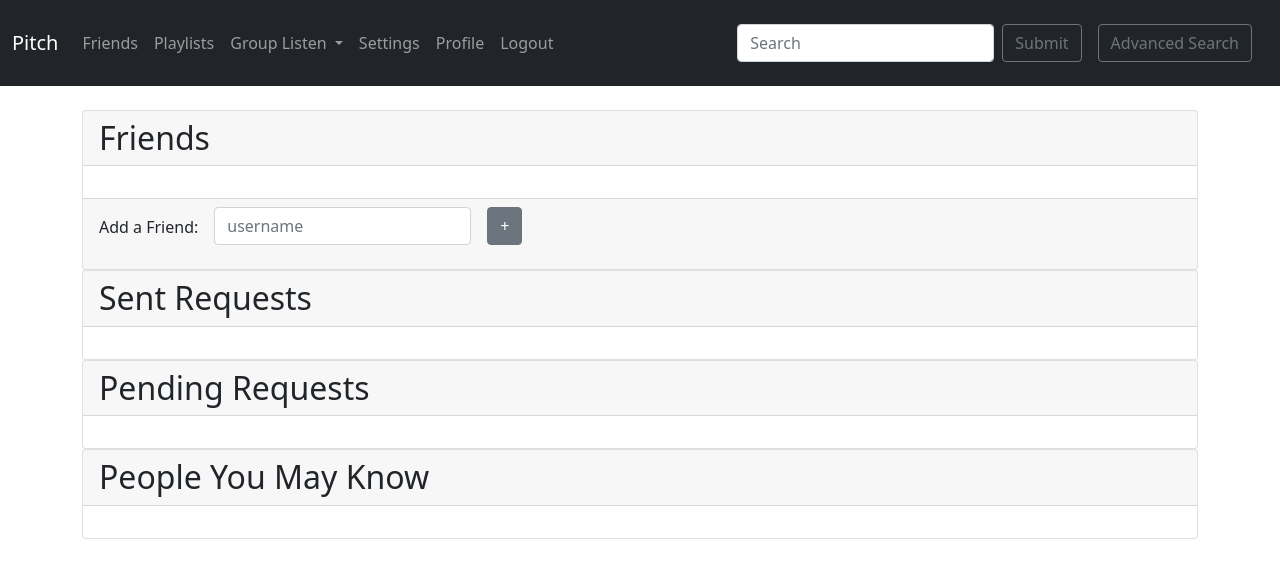
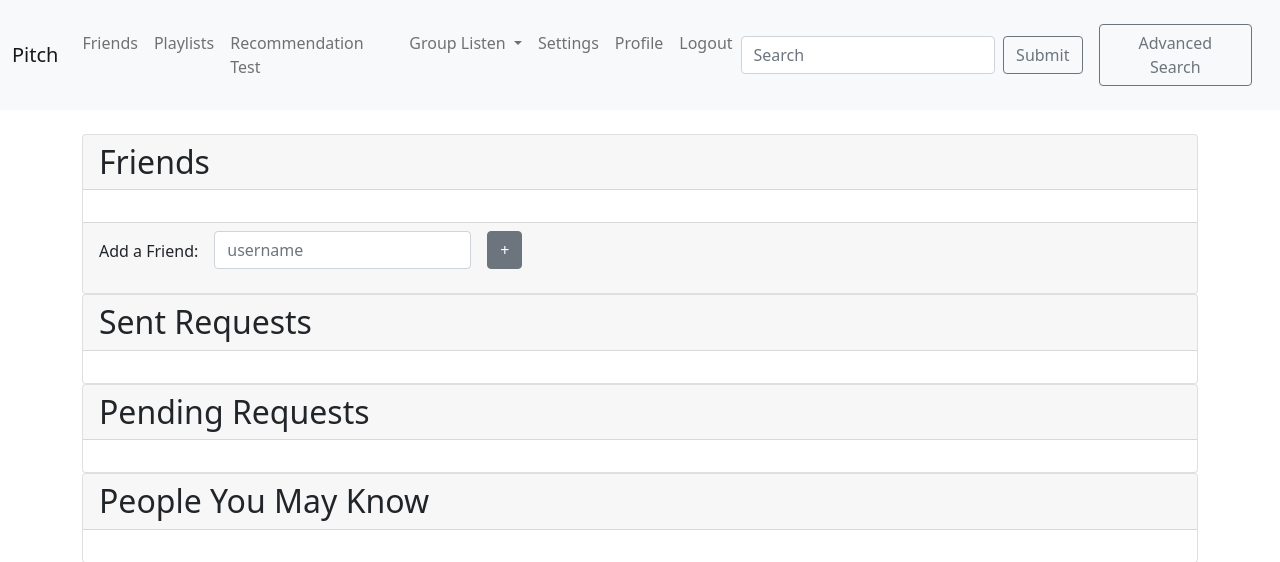
Before and after one commit to cleeke29/Senior-Project_Group2, a Django app: page /accounts/friends/ in a window 1280 px wide. Shown: the top 562 px of the page. Run offline with Django 3.2, Linux system fonts and the light colour scheme; the visitor is signed in with stand-in values (Sample User, id 1); data comes from the database, SQL or seed files in the repository.

Commit message:
Update base.html
Added new dark mode feature and included navbar links for settings and recommendation test

```diff
--- a/pitch_proto/templates/base.html
+++ b/pitch_proto/templates/base.html
@@ -13,7 +13,7 @@
         {% block head %}{% endblock %}
       </head>
       <body>
-        <nav class="navbar navbar-expand-lg navbar-dark bg-dark">
+        <nav class="navbar navbar-expand-lg {% if user.dark_mode %}navbar-dark bg-dark{% else %}navbar-light bg-light{% endif %}">
             <div class="container-fluid">
               <a class="navbar-brand" href="{% url 'home' %}">Pitch</a>
               <button class="navbar-toggler" type="button" data-bs-toggle="collapse" data-bs-target="#navbarSupportedContent" aria-controls="navbarSupportedContent" aria-expanded="false" aria-label="Toggle navigation">
@@ -29,6 +29,9 @@
                   <li class="nav-item">
                     <a class="nav-link" href="#">Playlists</a>
                   </li>
+                  <li class="nav-item">
+                    <a class="nav-link" href="{% url 'test' %}">Recommendation Test</a>
+                  </li>
                   <li class="nav-item dropdown">
                     <a class="nav-link dropdown-toggle" href="#" id="navbarDropdown" role="button" data-bs-toggle="dropdown" aria-expanded="false">
                       Group Listen
@@ -40,7 +43,7 @@
                     </ul>
                   </li>
                   <li class="nav-item">
-                    <a class="nav-link" href="#">Settings</a>
+                    <a class="nav-link" href="{% url 'settingsForm' %}">Settings</a>
                   </li>
                   <li class="nav-item">
                     <a class="nav-link" href="{% url 'profile' %}">Profile</a>
```
